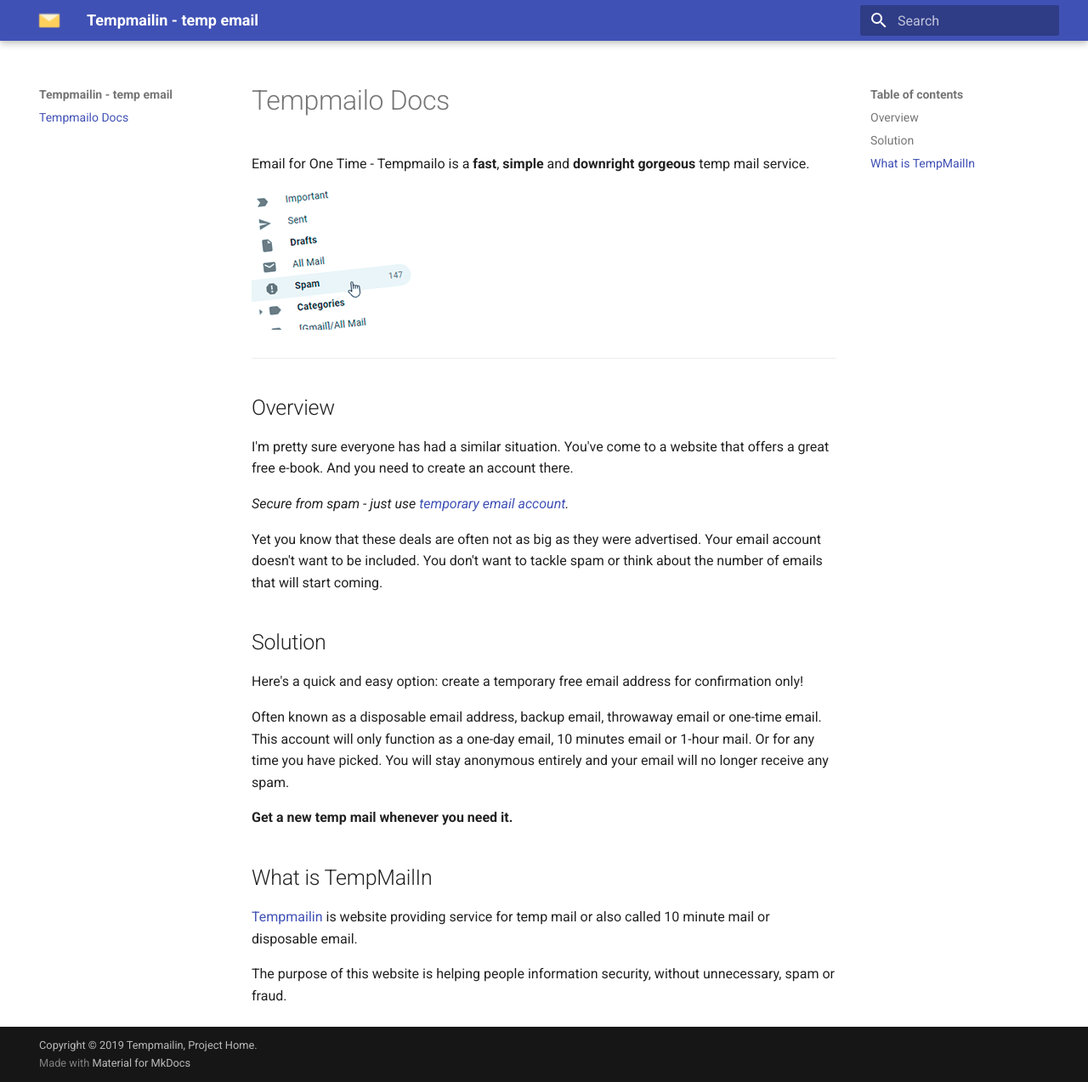
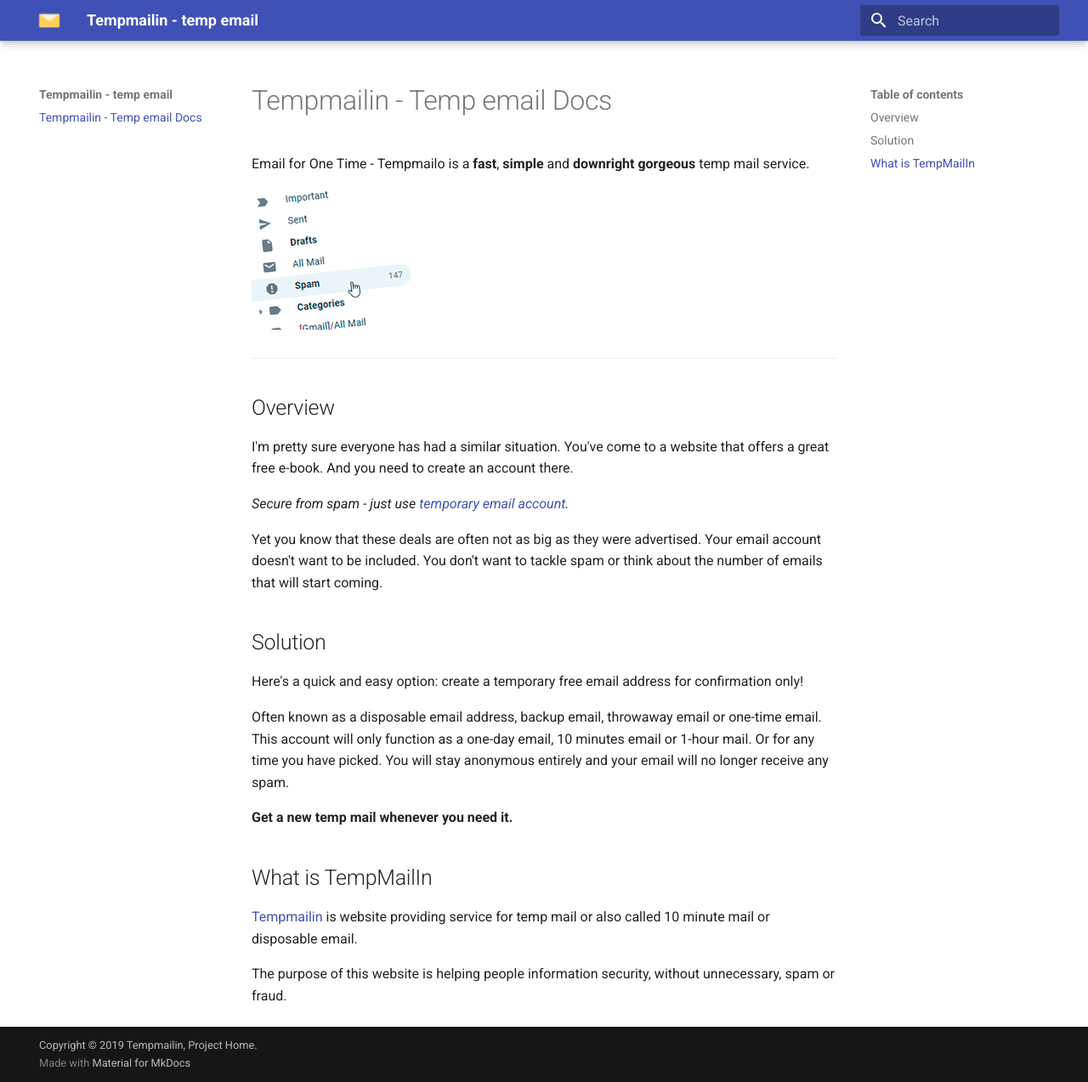
Before and after one commit to ReadTheDcs/anotes, an MkDocs documentation site: the page built from docs/index.md, in a window 1280 px wide and 1273 px high. Shown: the whole window at 85% size. Built offline with MkDocs 1.6.1 and Material for MkDocs 9.7.7, drawn with Linux system fonts in a browser that asks for light colours.

Commit message:
Update index.md

```diff
--- a/docs/index.md
+++ b/docs/index.md
@@ -1,4 +1,4 @@
-# Tempmailo Docs
+# Tempmailin - Temp email Docs
 
 Email for One Time - Tempmailo is a **fast**, **simple** and **downright gorgeous** temp mail service.
 
```
